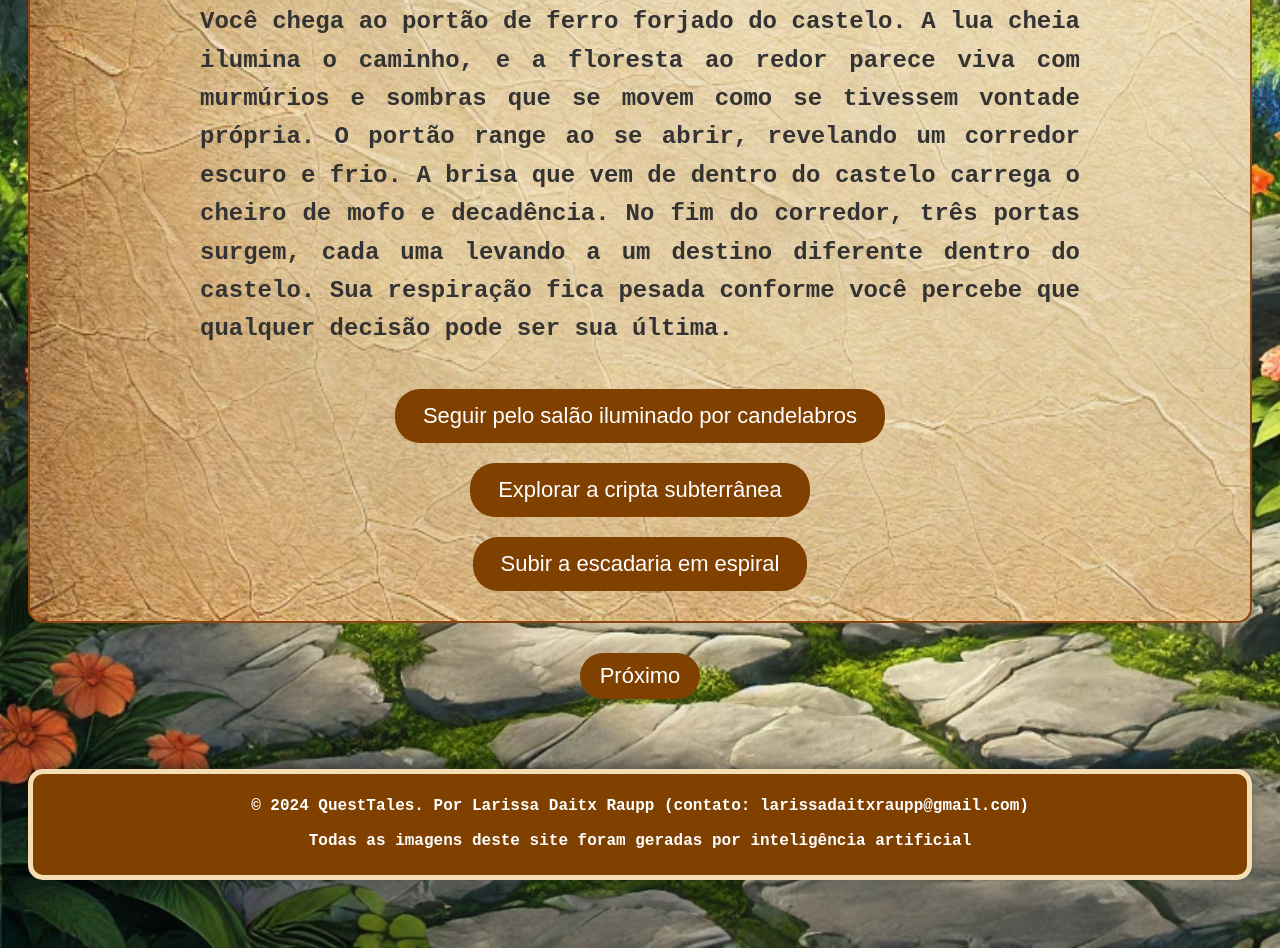
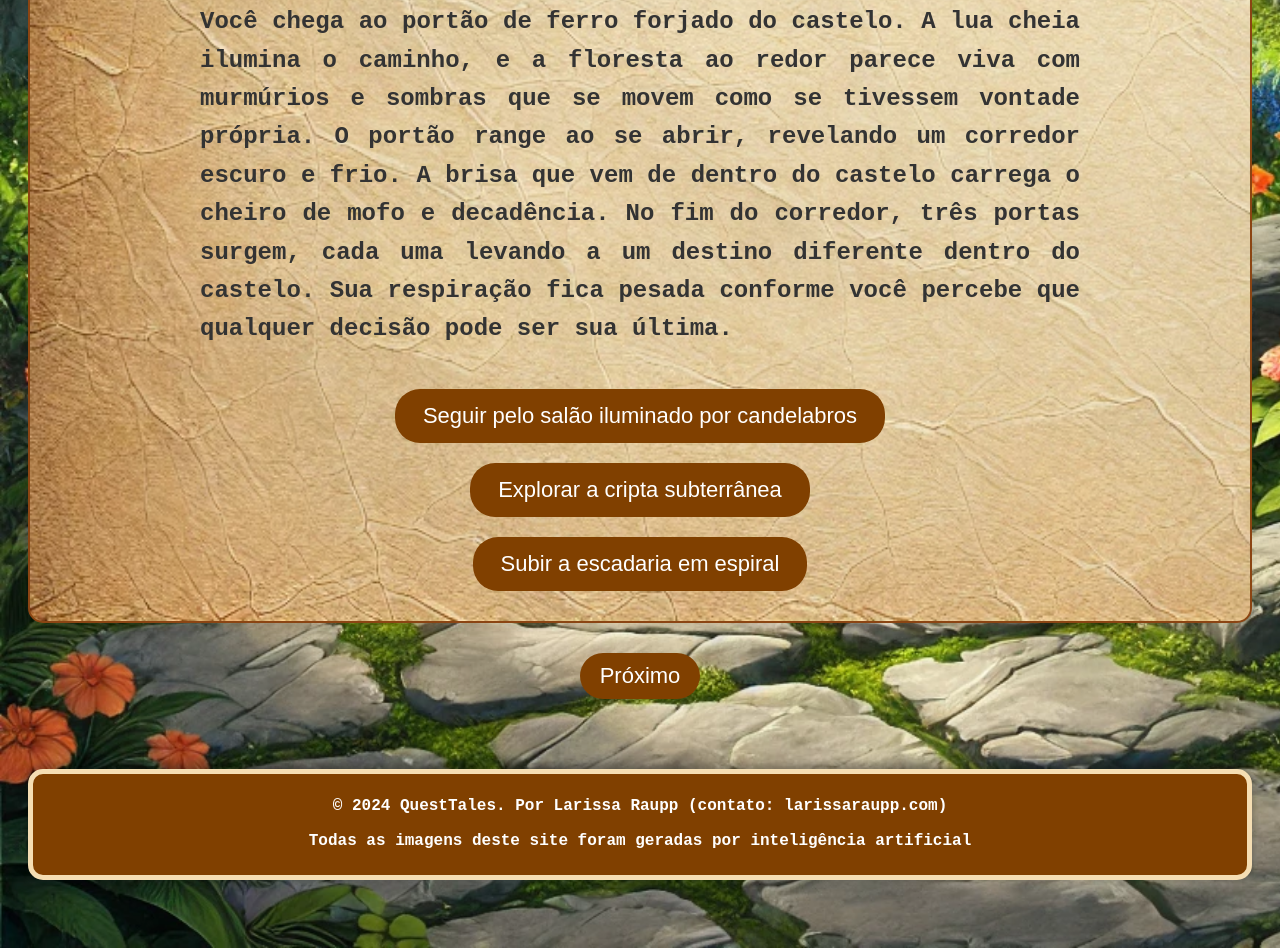
Before and after one commit to LariRaupp/QuestTales---Aventuras-de-RPG, a plain HTML site: page index.html in a window 1280 px wide. Shown: the part 1683-2631 px from the top of the page. Drawn offline with Linux system fonts and the light colour scheme.

Commit message:
Alteração no "contato"

```diff
--- a/index.html
+++ b/index.html
@@ -47,7 +47,7 @@
   </main>
 
   <footer>
-    <p>© 2024 QuestTales. Por Larissa Daitx Raupp (contato: larissadaitxraupp@gmail.com)</p>
+    <p>© 2024 QuestTales. Por Larissa Raupp (contato: larissaraupp.com)</p>
     <p>Todas as imagens deste site foram geradas por inteligência artificial</p>
   </footer>
 
```
